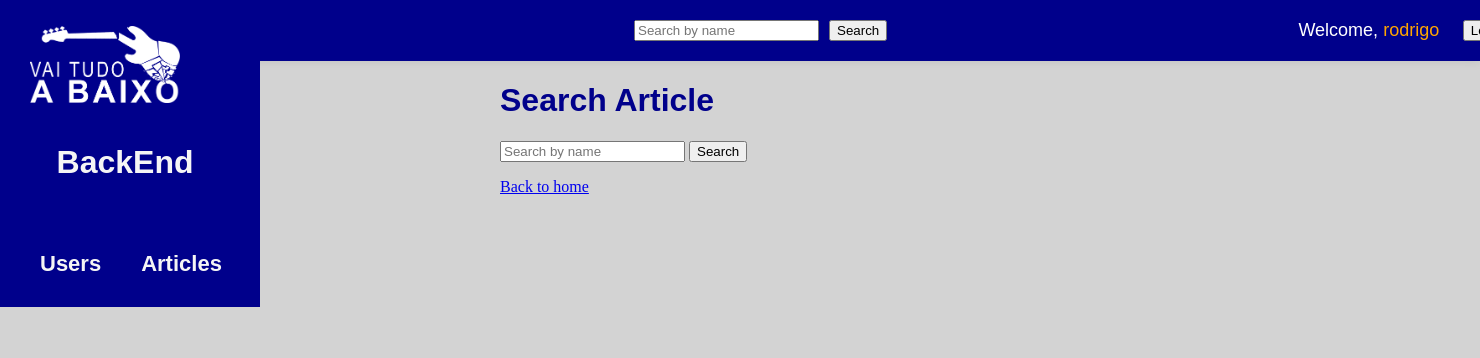
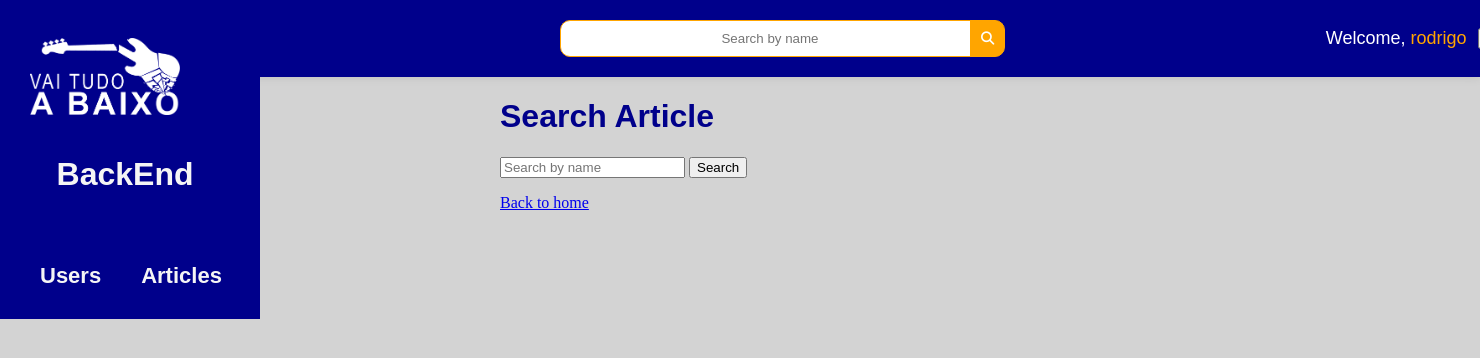
Before and after one commit to orodrigobezerra/vaitudoabaixo, a Django app: page /home/search_articles/ in a window 1480 px wide; the page is wider, and only the part inside the window is pictured. Shown: the top 358 px of that part. Run offline with Django 4.2, Linux system fonts and the light colour scheme; a user stored in the database is signed in; some libraries are stand-ins or nearby versions.

Commit message:
Novo estilo da search bar

```diff
--- a/loja/vaitudoabaixo/static/css/styles.css
+++ b/loja/vaitudoabaixo/static/css/styles.css
@@ -33,7 +33,7 @@ padding-right: 50px;
 
 .vert-menu img.logo-header {
 width: 50%;
-padding-top: 6px;
+padding-top: 18px;
 padding-left: 30px;
 align-items: center;
 vertical-align: middle;
@@ -66,11 +66,6 @@ background-color: darkblue;
 
 .vertical-menu a:hover {
 background-color: lightsalmon; /* Light grey on hover */
-color: darkblue;
-}
-
-.vertical-menu a.active {
-background-color: #04AA6D; /* Green for active item */
 color: darkblue;
 }
 
@@ -169,26 +164,9 @@ list-style: none;
 }
 
 .horizontal-menu a:hover {
-background-color: lightsalmon; /* Light grey on hover */
+background-color: orange; /* Light grey on hover */
 color: darkblue;
 transition: all 0.3s ease;
-}
-
-.horizontal-menu a.active {
-background-color: #04AA6D; /* Green for active item */
-color: darkblue;
-padding: 20px;
-}
-
-.search-bar input {
-    margin-right: 10px;
-}
-
-.horizontal-user a {
-    margin-right: 10px;
-    text-decoration: none;
-    color: #333;
-
 }
 
 .submenu {
@@ -237,15 +215,41 @@ h3:hover + #articlesSubMenu {
 
 .search-bar {
     display: flex;
-justify-content: right;
-margin-right: 0;
+    justify-content: flex-end;
+    margin-right: -10px; /* Ajuste conforme necessário */
     align-items: center;
 }
 
 .search-container {
     display: flex;
     align-items: center;
+}
 
+.search-bar input[type="text"] {
+    width: 420px;
+    padding: 10px;
+    box-sizing: border-box;
+    border-radius: 10px 10px 0;
+    outline: none;
+    border: 1px solid orange;
+    margin-left: 280px;
+    margin-right: -10px;
+    text-align: center;
+}
+
+.search-bar button.search-button {
+    padding: 10px;
+    box-sizing: border-box;
+    border: 1px solid orange;
+    border-radius: 0 10px 10px 0;
+    background-color: orange;
+    color: white;
+    cursor: pointer;
+    outline: none;
+}
+
+.search-bar button.search-button:hover {
+    background-color: lightsalmon;
 }
 
 .user-links {
@@ -323,8 +327,8 @@ font-family: 'Arial', sans-serif;
 font-size: large;
 vertical-align: middle;
 display: flex;
-margin-left: 34%;
-margin-right: 2%;
+margin-left: 28%;
+margin-right: 1%;
 
 
 white-space: nowrap; /* Evita que o texto quebre em várias linhas */
@@ -351,9 +355,6 @@ margin-left: 85%;
 font-size: 18px;
 }
 
-.search-bar {
-margin-left: 30%;
-}
 
 .export-button-csv {
 display: inline-flex;
--- a/loja/vaitudoabaixo/templates/CRUD_Items/add_article.html
+++ b/loja/vaitudoabaixo/templates/CRUD_Items/add_article.html
@@ -46,8 +46,10 @@
                 <div class="horizontal-menu">
                     <form class="search-bar" method="post" action="{% url 'search_articles' %}">
                         {% csrf_token %}
-                        <input type="text" name="search_name" placeholder="Search by name">
-                        <input type="submit" value="Search">
+                        <div class="search-container">
+                            <input type="text" name="search_name" placeholder="Search by name">
+                            <button type="submit" class="search-button"><i class="fas fa-search"></i></button>
+                        </div>
                     </form>
 
                     <div class="user-info">
--- a/loja/vaitudoabaixo/templates/CRUD_Items/delete_article.html
+++ b/loja/vaitudoabaixo/templates/CRUD_Items/delete_article.html
@@ -42,8 +42,10 @@
             <div class="horizontal-menu">
                 <form class="search-bar" method="post" action="{% url 'search_articles' %}">
                     {% csrf_token %}
-                    <input type="text" name="search_name" placeholder="Search by name">
-                    <input type="submit" value="Search">
+                    <div class="search-container">
+                        <input type="text" name="search_name" placeholder="Search by name">
+                        <button type="submit" class="search-button"><i class="fas fa-search"></i></button>
+                    </div>
                 </form>
 
                 <div class="user-info">
--- a/loja/vaitudoabaixo/templates/CRUD_Items/list_articles.html
+++ b/loja/vaitudoabaixo/templates/CRUD_Items/list_articles.html
@@ -47,8 +47,10 @@
         <div class="horizontal-menu">
             <form class="search-bar" method="post" action="{% url 'search_articles' %}">
                 {% csrf_token %}
-                <input type="text" name="search_name" placeholder="Search by name">
-                <input type="submit" value="Search">
+                <div class="search-container">
+                    <input type="text" name="search_name" placeholder="Search by name">
+                    <button type="submit" class="search-button"><i class="fas fa-search"></i></button>
+                </div>
             </form>
 
             <div class="user-info">
--- a/loja/vaitudoabaixo/templates/CRUD_Items/search_article.html
+++ b/loja/vaitudoabaixo/templates/CRUD_Items/search_article.html
@@ -41,8 +41,10 @@
         <div class="horizontal-menu">
             <form class="search-bar" method="post" action="{% url 'search_articles' %}">
                 {% csrf_token %}
-                <input type="text" name="search_name" placeholder="Search by name">
-                <input type="submit" value="Search">
+                <div class="search-container">
+                    <input type="text" name="search_name" placeholder="Search by name">
+                    <button type="submit" class="search-button"><i class="fas fa-search"></i></button>
+                </div>
             </form>
 
             <div class="user-info">
--- a/loja/vaitudoabaixo/templates/CRUD_Items/search_results.html
+++ b/loja/vaitudoabaixo/templates/CRUD_Items/search_results.html
@@ -42,8 +42,10 @@
             <div class="horizontal-menu">
                 <form class="search-bar" method="post" action="{% url 'search_articles' %}">
                     {% csrf_token %}
-                    <input type="text" name="search_name" placeholder="Search by name">
-                    <input type="submit" value="Search">
+                    <div class="search-container">
+                        <input type="text" name="search_name" placeholder="Search by name">
+                        <button type="submit" class="search-button"><i class="fas fa-search"></i></button>
+                    </div>
                 </form>
 
                 <div class="user-info">
--- a/loja/vaitudoabaixo/templates/CRUD_Items/update_article.html
+++ b/loja/vaitudoabaixo/templates/CRUD_Items/update_article.html
@@ -46,8 +46,10 @@
             <div class="horizontal-menu">
                 <form class="search-bar" method="post" action="{% url 'search_articles' %}">
                     {% csrf_token %}
-                    <input type="text" name="search_name" placeholder="Search by name">
-                    <input type="submit" value="Search">
+                    <div class="search-container">
+                        <input type="text" name="search_name" placeholder="Search by name">
+                        <button type="submit" class="search-button"><i class="fas fa-search"></i></button>
+                    </div>
                 </form>
 
                 <div class="user-info">
--- a/loja/vaitudoabaixo/templates/CRUD_Users/delete_user.html
+++ b/loja/vaitudoabaixo/templates/CRUD_Users/delete_user.html
@@ -46,8 +46,10 @@
             <div class="horizontal-menu">
                 <form class="search-bar" method="post" action="{% url 'search_articles' %}">
                     {% csrf_token %}
-                    <input type="text" name="search_name" placeholder="Search by name">
-                    <input type="submit" value="Search">
+                    <div class="search-container">
+                        <input type="text" name="search_name" placeholder="Search by name">
+                        <button type="submit" class="search-button"><i class="fas fa-search"></i></button>
+                    </div>
                 </form>
 
                 <div class="user-info">
--- a/loja/vaitudoabaixo/templates/CRUD_Users/regist_user.html
+++ b/loja/vaitudoabaixo/templates/CRUD_Users/regist_user.html
@@ -46,8 +46,10 @@
         <div class="horizontal-menu">
             <form class="search-bar" method="post" action="{% url 'search_articles' %}">
                 {% csrf_token %}
-                <input type="text" name="search_name" placeholder="Search by name">
-                <input type="submit" value="Search">
+                <div class="search-container">
+                    <input type="text" name="search_name" placeholder="Search by name">
+                    <button type="submit" class="search-button"><i class="fas fa-search"></i></button>
+                </div>
             </form>
 
             <div class="user-info">
--- a/loja/vaitudoabaixo/templates/CRUD_Users/update_user.html
+++ b/loja/vaitudoabaixo/templates/CRUD_Users/update_user.html
@@ -46,8 +46,10 @@
             <div class="horizontal-menu">
                 <form class="search-bar" method="post" action="{% url 'search_articles' %}">
                     {% csrf_token %}
-                    <input type="text" name="search_name" placeholder="Search by name">
-                    <input type="submit" value="Search">
+                    <div class="search-container">
+                        <input type="text" name="search_name" placeholder="Search by name">
+                        <button type="submit" class="search-button"><i class="fas fa-search"></i></button>
+                    </div>
                 </form>
 
                 <div class="user-info">
--- a/loja/vaitudoabaixo/templates/index.html
+++ b/loja/vaitudoabaixo/templates/index.html
@@ -45,8 +45,10 @@
             <div class="horizontal-menu">
                 <form class="search-bar" method="post" action="{% url 'search_articles' %}">
                     {% csrf_token %}
-                    <input type="text" name="search_name" placeholder="Search by name">
-                    <input type="submit" value="Search">
+                    <div class="search-container">
+                        <input type="text" name="search_name" placeholder="Search by name">
+                        <button type="submit" class="search-button"><i class="fas fa-search"></i></button>
+                    </div>
                 </form>
 
                 <div class="user-info">
```
Also changed, not shown: loja/vaitudoabaixo/templates/CRUD_Users/list_users.html (+4 -4 lines), loja/db.sqlite3. Lines whose indentation alone changed are shown as unchanged.
